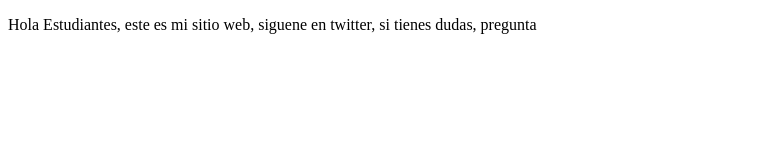
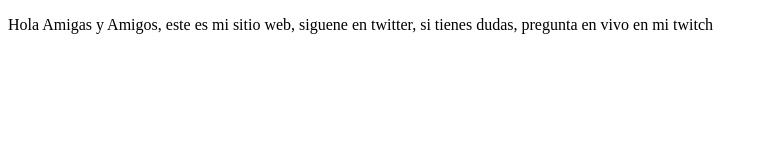
Before and after one commit to eiturbe1608/proyectoDemoCursoPrework, a plain HTML site: page index.html in a window 1280 px wide. Shown: the whole page, without its empty margins (0-766 px from the left). Drawn offline with Linux system fonts and the light colour scheme.

Commit message:
cambios agregamos sitios twitch

```diff
--- a/index.html
+++ b/index.html
@@ -8,8 +8,8 @@
 </head>
 <body>
     <p>
-        Hola Estudiantes, este es mi sitio web,
-        siguene en twitter, si tienes dudas, pregunta
+        Hola Amigas y Amigos, este es mi sitio web,
+        siguene en twitter, si tienes dudas, pregunta en vivo en mi twitch
     </p>
 </body>
 </html>
```
